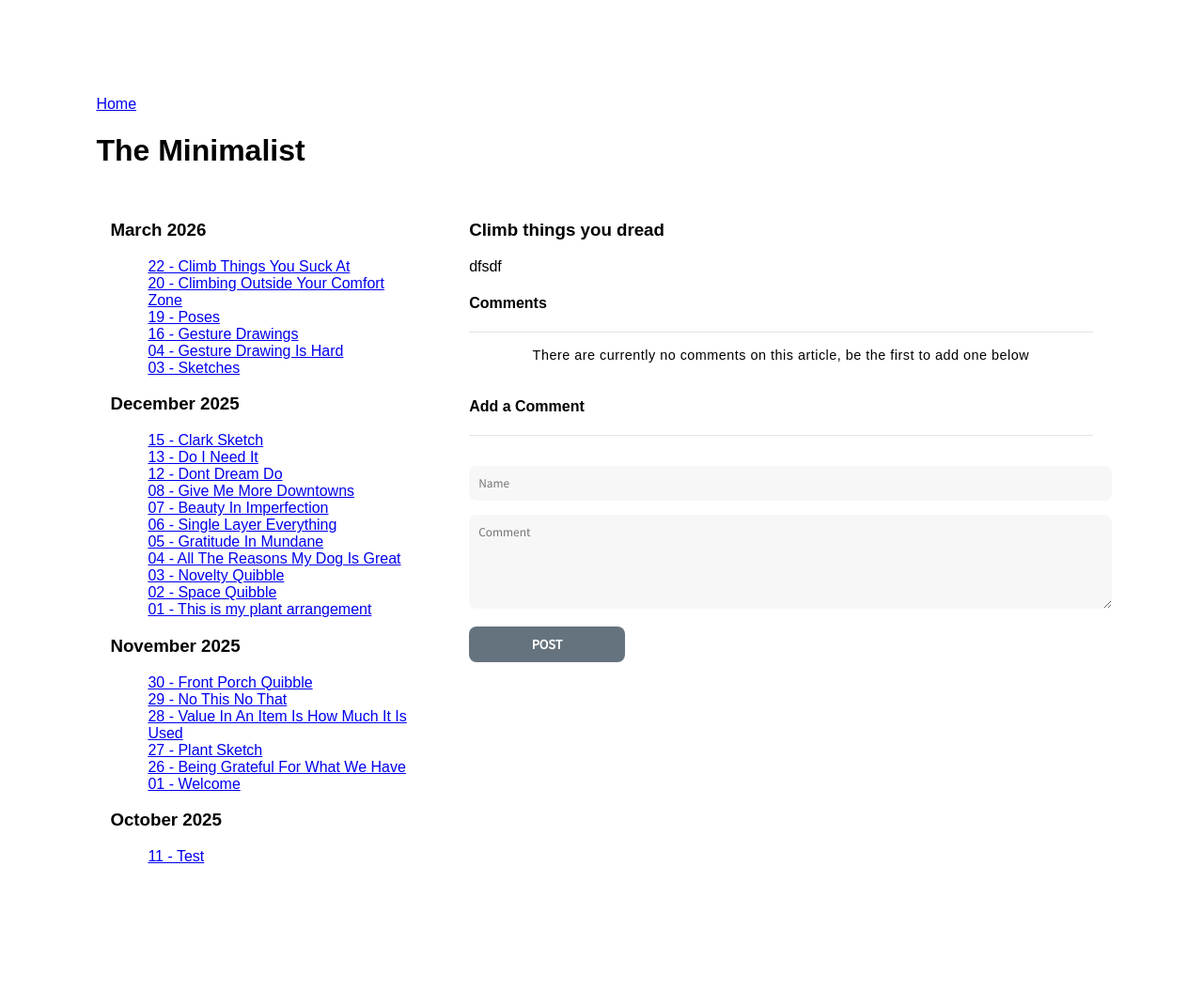
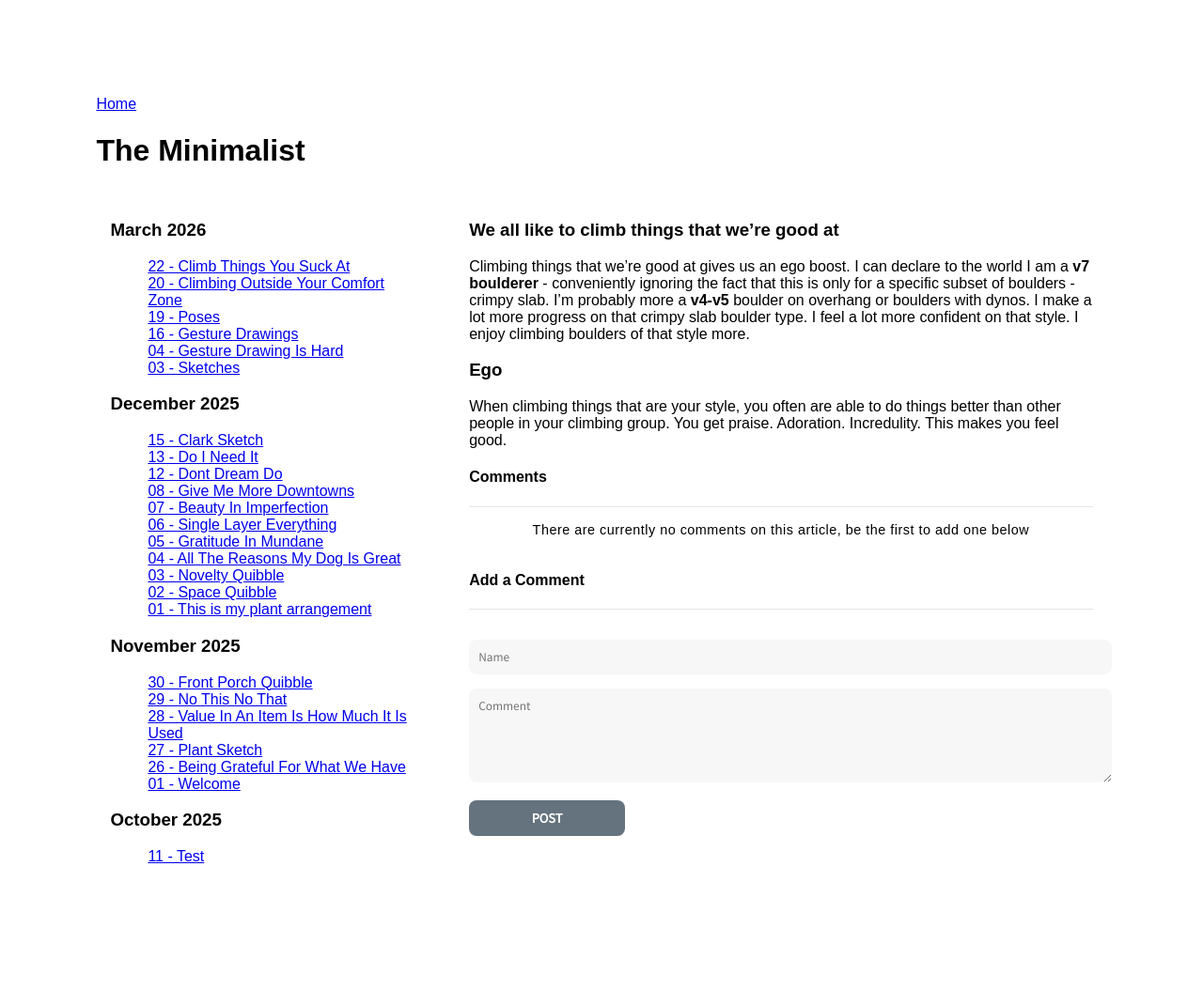
Before and after one commit to heyluney/heyluney.github.io, a Jekyll site: the page built from _posts/Mar_2026/2026-03-22-climb-things-you-suck-at.md, in a window 1280 px wide. Shown: the whole page at 94% size. Built offline with Jekyll 4.4.1, drawn with Linux system fonts in a browser that asks for light colours; some web fonts are replaced; our own code applies the rules of GitHub Pages for plain Markdown files.

Commit message:
Update 2026-03-22-climb-things-you-suck-at.md

```diff
--- a/_posts/Mar_2026/2026-03-22-climb-things-you-suck-at.md
+++ b/_posts/Mar_2026/2026-03-22-climb-things-you-suck-at.md
@@ -1,3 +1,7 @@
-### Climb things you dread
+### We all like to climb things that we're good at
 
-dfsdf
+Climbing things that we're good at gives us an ego boost. I can declare to the world I am a **v7 boulderer** - conveniently ignoring the fact that this is only for a specific subset of boulders - crimpy slab. I'm probably more a **v4-v5** boulder on overhang or boulders with dynos. I make a lot more progress on that crimpy slab boulder type. I feel a lot more confident on that style. I enjoy climbing boulders of that style more.
+
+### Ego
+
+When climbing things that are your style, you often are able to do things better than other people in your climbing group. You get praise. Adoration. Incredulity. This makes you feel good.
```
